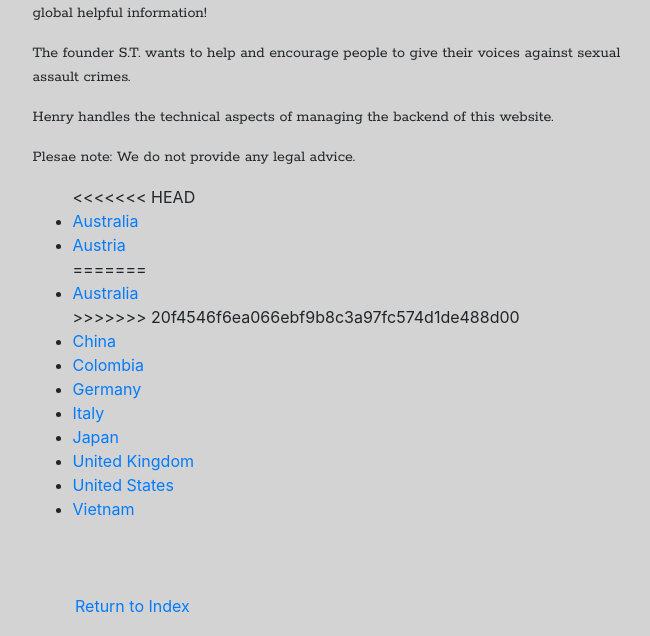
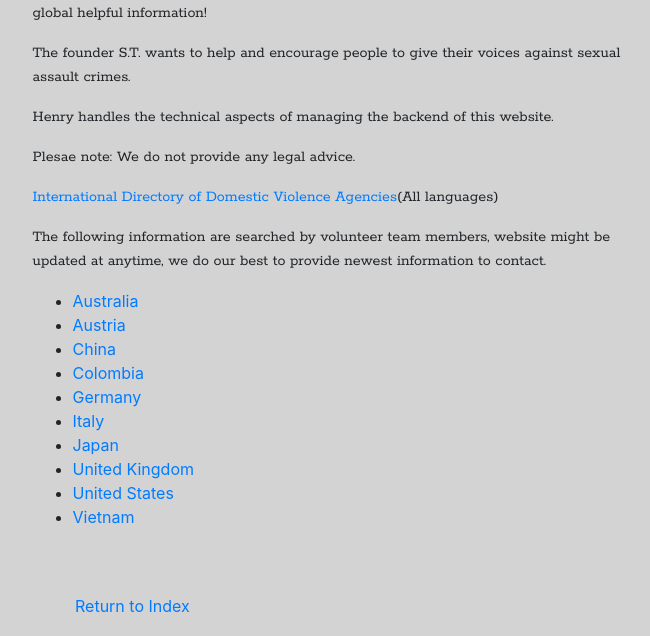
Before and after one commit to steph2088/stephwiki, a Flask app: template templates/index.html in a window 1280 px wide. Shown: the part 164-800 px from the top of the page, without its empty margins (295-945 px from the left). Run offline with Flask 2, Linux system fonts and the light colour scheme; the template is opened without the code that fills it, so the values that code supplies are empty; some libraries are stand-ins or nearby versions.

Commit message:
save recent work

```diff
--- a/templates/index.html
+++ b/templates/index.html
@@ -11,14 +11,12 @@
 <p>The founder S.T. wants to help and encourage people to give their voices against sexual assault crimes.</p>
 <p>Henry handles the technical aspects of managing the backend of this website.</p>
 <p>Plesae note: We do not provide any legal advice. </p>
+<p><a href="http://www.hotpeachpages.net">International Directory of Domestic Violence Agencies</a>(All languages)</p>
 
+<p>The following information are searched by volunteer team members, website might be updated at anytime, we do our best to provide newest information to contact.</p>
 <ul>
-<<<<<<< HEAD
   <li><a href="infos/australia.html">Australia</a></li>
   <li><a href="infos/austria.html">Austria</a></li>
-=======
-  <li><a href="infos/Australia.html">Australia</a></li>
->>>>>>> 20f4546f6ea066ebf9b8c3a97fc574d1de488d00
   <li><a href="infos/china.html">China</a></li>
   <li><a href="infos/colombia.html">Colombia</a></li>
   <li><a href="infos/germany.html">Germany</a></li>
```
